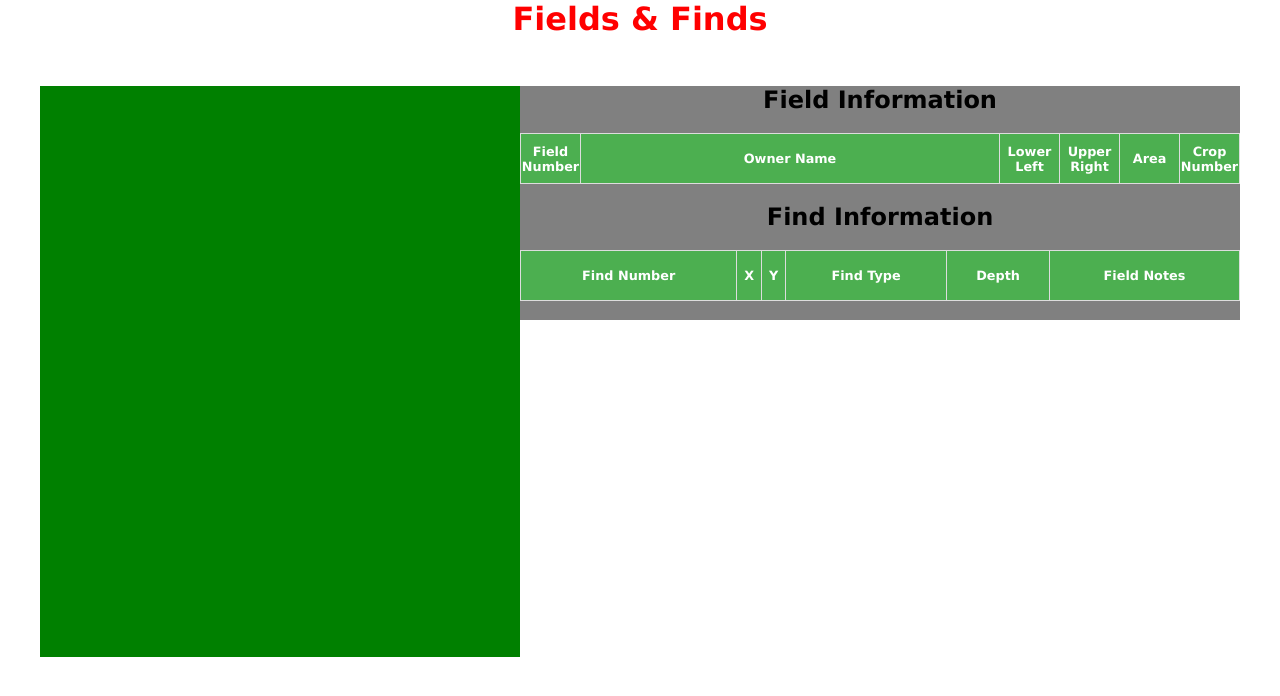
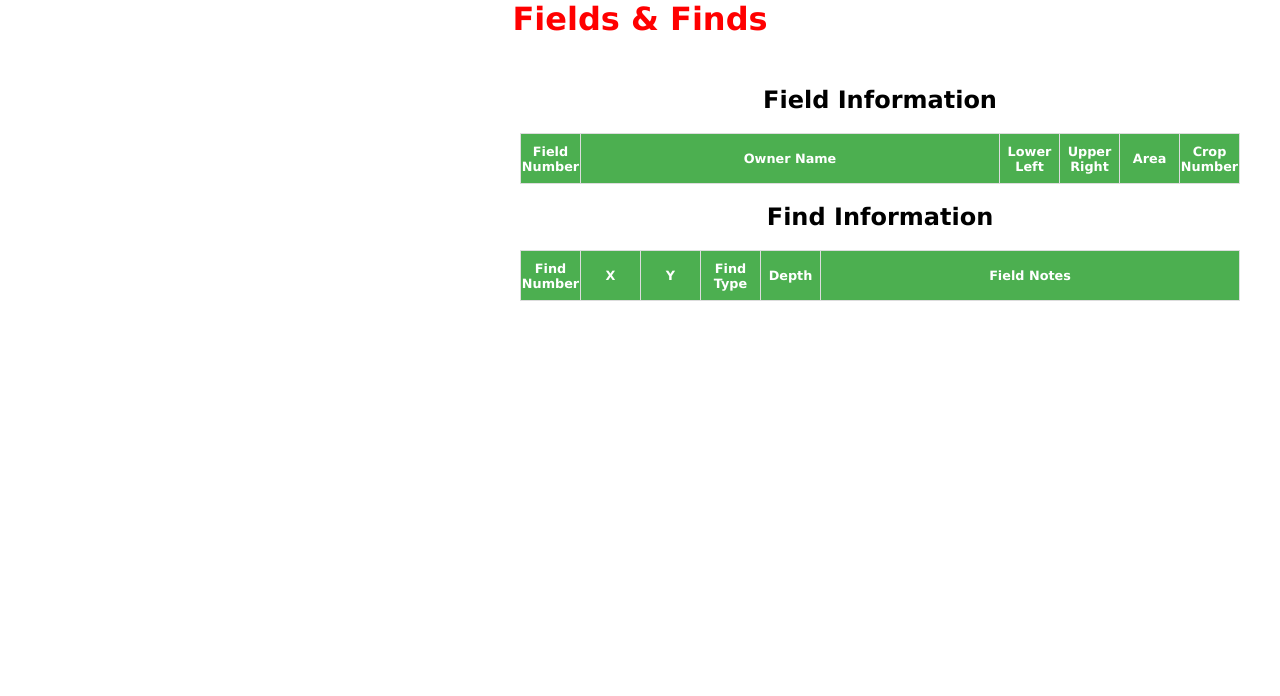
Before and after one commit to hjia10/tigis_assignment3, a Flask app: page / in a window 1280 px wide. Shown: the top 696 px of the page. Run offline with Flask 2, Linux system fonts and the light colour scheme; lists and menus that the app fills with data are empty; some libraries are stand-ins or nearby versions.

Commit message:
table layout improvements

```diff
--- a/web_visual_db/static/style.css
+++ b/web_visual_db/static/style.css
@@ -27,12 +27,10 @@ body {
 
 .right {
     width: 60%;
-    background: gray;
 }
 
 .left {
     width: 40%;
-    background: green;
 }
 
 table {
@@ -55,9 +53,12 @@ th.field_number, th.lower_left, th.upper_right, th.area, th.crop_number {
     width: 60px;
 }
 
+th.find_number, th.x, th.y, th.find_type, th.depth {
+    width: 60px;
+}
 
 tr {
-    height: 15px;
+    height: 25px;
     padding: 5px;
     font-size: 0.8em;
 }
```
Also changed, not shown: web_visual_db/templates/index.html (+8 -1 lines).
